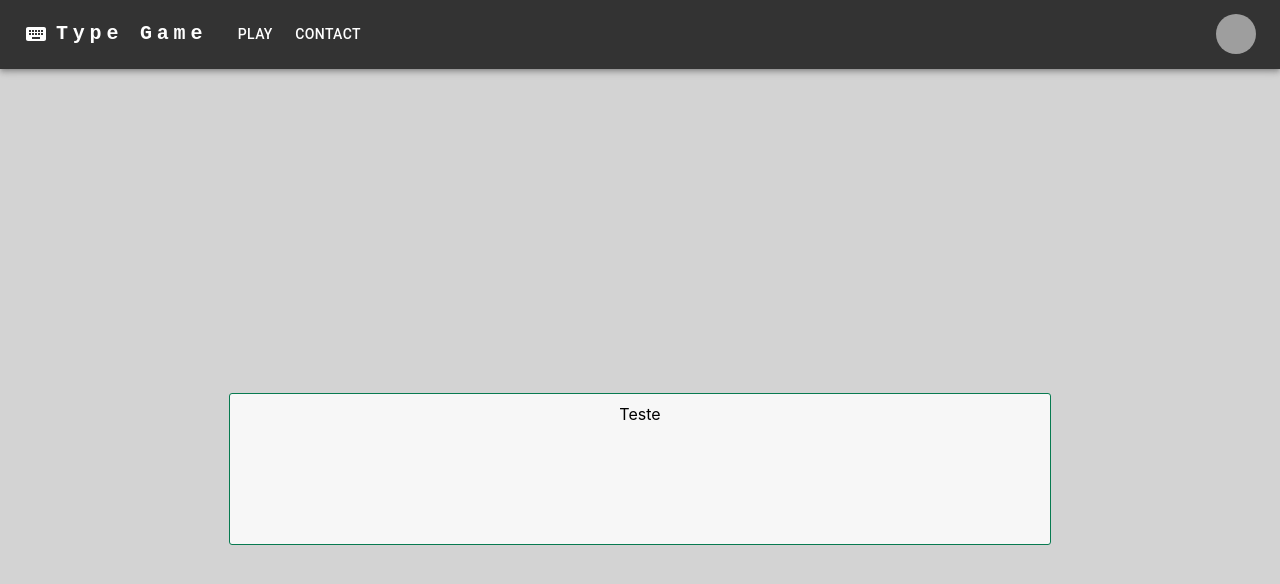
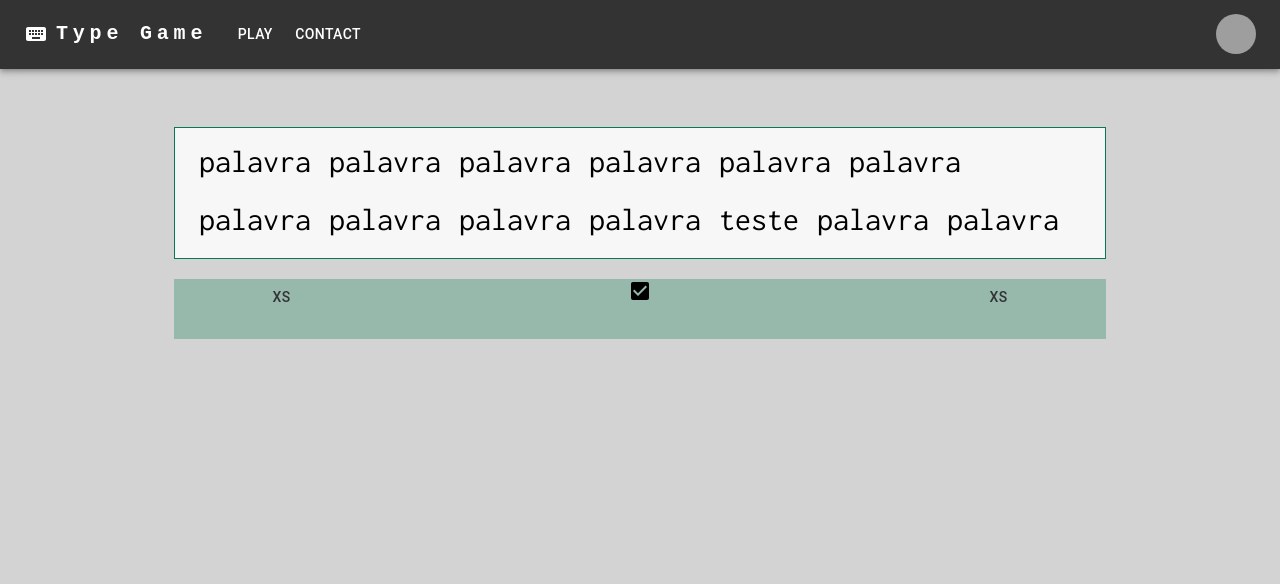
Before and after one commit to albanobrz/fast-typing-game, a React (Create React App) app: page / in a window 1280 px wide. Shown: the top 584 px of the page. Built offline with nearby package versions, Linux system fonts and the light colour scheme; grey boxes are pictures that could not be loaded.

Commit message:
adding box and formating words

```diff
--- a/public/index.html
+++ b/public/index.html
@@ -25,6 +25,10 @@
       Learn how to configure a non-root public URL by running `npm run build`.
     -->
     <title>React App</title>
+    <link rel="preconnect" href="https://fonts.googleapis.com">
+    <link rel="preconnect" href="https://fonts.googleapis.com">
+    <link rel="preconnect" href="https://fonts.gstatic.com" crossorigin>
+    <link href="https://fonts.googleapis.com/css2?family=Inconsolata:wght@300;400;500&display=swap" rel="stylesheet">
   </head>
   <body>
     <noscript>You need to enable JavaScript to run this app.</noscript>
--- a/src/components/board/Board.css
+++ b/src/components/board/Board.css
@@ -1,16 +1,37 @@
-.caixa-texto {
-    border: 1px solid #077a50;
-    padding: 10px;
-    margin: 10px;
-    background-color: #f7f7f7;
-    height: 130px;
-    width: 800px;
-    border-radius: 3px;
-}
-
+/* ignora */
 .wrapper {
     display: flex;
     justify-content: center;
-    align-items: center;
     height: 100vh;
+    margin-top: 3rem;
+    /* flex-direction: column; */
+    overflow: hidden;
 }
+
+.textbox {
+    border: 1px solid #077a50;
+    padding: 5px 15px;
+    margin: 10px;
+    background-color: #f7f7f7;
+    height: 120px;
+    width: 900px;
+    overflow: hidden;
+}
+
+.words {
+    font-size: 2.0rem;
+    display: flex;
+    flex-wrap: wrap;
+    max-height: 1em;
+    margin: 0px;
+    border: 0px;
+    font-family: 'Inconsolata', monospace;
+    font-weight: 400;
+    line-height: 1.8rem;
+}
+
+span {
+    margin: 7px 1px;
+    padding: 8px;
+    /* background-color: #077a50; */
+}
--- a/src/components/board/Board.tsx
+++ b/src/components/board/Board.tsx
@@ -1,13 +1,40 @@
-import React from 'react';
-import { Box } from '@mui/material';
 import './Board.css'
+import Input from '../input/Input'
+import Stack from '@mui/material/Stack';
+
 
 const Board = () => {
     return (
         <div className='wrapper'>
-            <div className="caixa-texto">
-                Teste
-            </div>
+            <Stack>
+                <div className="textbox">
+                    <div className="words">
+                        <span>palavra</span>
+                        <span>palavra</span>
+                        <span>palavra</span>
+                        <span>palavra</span>
+                        <span>palavra</span>
+                        <span>palavra</span>
+                        <span>palavra</span>
+                        <span>palavra</span>
+                        <span>palavra</span>
+                        <span>palavra</span>
+                        <span>teste</span>
+                        <span>palavra</span>
+                        <span>palavra</span>
+                        <span>palavra</span>
+                        <span>palavra</span>
+                        <span>palavra</span>
+                        <span>palavra</span>
+                        <span>palavra</span>
+                        <span>palavra</span>
+                        <span>palavra</span>
+                        <span>palavra</span>
+                        <span>palavra</span>
+                    </div>
+                </div>
+                <Input />
+            </Stack>
         </div>
     );
 }
--- /dev/null
+++ b/src/components/input/Input.css
@@ -0,0 +1,17 @@
+.inputWrapper {
+    background-color: rgba(7, 122, 80, 0.3);
+    height: 60px;
+    width: 900px;
+    display: flex;
+    justify-content: center;
+    align-items: center;
+    margin: 0;
+    padding: 0;
+}
+
+.customBox {
+    background-color: rgba(7, 122, 80, 0.3);
+    height: 60px;
+    width: 932px;
+    margin: 10px;
+}
--- /dev/null
+++ b/src/components/input/Input.tsx
@@ -0,0 +1,23 @@
+import { Box, Button, Grid } from '@mui/material';
+import './Input.css'
+import { CheckBox } from '@mui/icons-material';
+
+const Input = () => {
+    return (
+        <Box className='customBox'>
+            <Grid container spacing={3}>
+            <Grid item xs>
+                <Button>xs</Button>
+            </Grid>
+            <Grid item xs={6}>
+                <CheckBox>xs=6</CheckBox>
+            </Grid>
+            <Grid item xs>
+                <Button>xs</Button>
+            </Grid>
+            </Grid>
+        </Box>
+    );
+}
+
+export default Input;
--- a/src/pages/Home.tsx
+++ b/src/pages/Home.tsx
@@ -1,5 +1,6 @@
 import Header from '../components/header/Header'
 import Board from '../components/board/Board'
+import Input from '../components/input/Input'
 
 function Home() {
 
@@ -7,6 +8,7 @@ function Home() {
     <div className="App">
         <Header />
         <Board />
+        {/* <Input /> */}
     </div>
   );
 }
```
